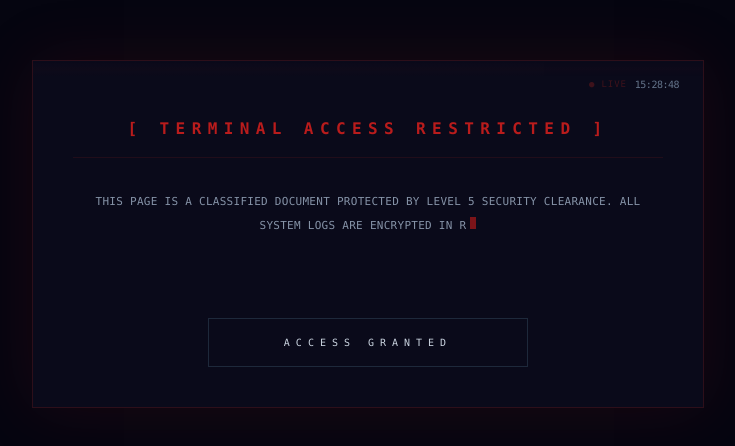
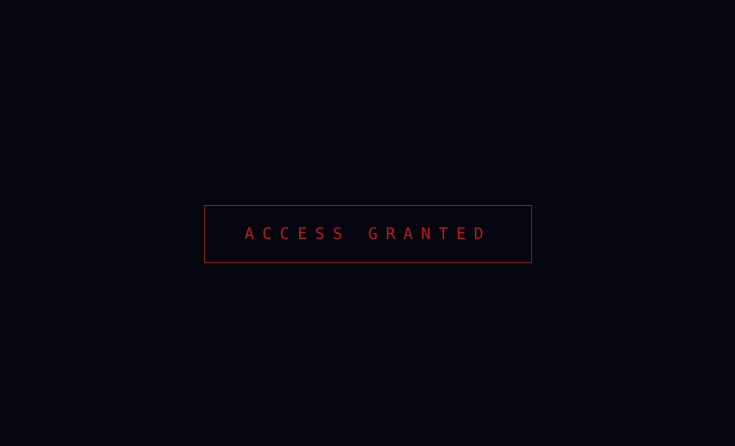
Before and after one commit to DEUNiverse-32/deuniverse-agent, a Next.js app: page / in a window 1280 px wide. Shown: the part 166-612 px from the top of the page, without its empty margins (272-1007 px from the left). Built offline with nearby package versions, Linux system fonts and the light colour scheme.

Commit message:
Refactor imports and simplify authorization logic

```diff
--- a/app/page.tsx
+++ b/app/page.tsx
@@ -1,125 +1,86 @@
 'use client';
 
 import { useState, useEffect } from 'react';
-import Header from './components/Header';
-import Dossier from './components/Dossier';
-import InternalLogs from './components/InternalLogs';
-import ExternalGateway from './components/ExternalGateway';
-import Archive from './components/Archive';
+import Header from '@/app/components/Header';
+import Dossier from '@/app/components/Dossier';
+import InternalLogs from '@/app/components/InternalLogs';
 
-const WARNING_MESSAGE = "THIS PAGE IS A CLASSIFIED DOCUMENT PROTECTED BY LEVEL 5 SECURITY CLEARANCE. ALL SYSTEM LOGS ARE ENCRYPTED IN REAL-TIME. UNAUTHORIZED ACCESS ATTEMPTS WILL BE TRACKED AND NEUTRALIZED IMMEDIATELY.";
+// 아직 컴포넌트 파일이 없는 탭들을 위한 임시 화면
+const Placeholder = ({ title }: { title: string }) => (
+  <div className="flex flex-col items-center justify-center py-32 border border-slate-900 bg-black/20 font-mono">
+    <span className="text-red-900/50 animate-pulse mb-4">● ACCESSING_DATA...</span>
+    <h3 className="text-slate-600 tracking-[0.4em] uppercase text-xs">[ {title} : CLASSIFIED ]</h3>
+  </div>
+);
 
 export default function Home() {
   const [isAuthorized, setIsAuthorized] = useState(false);
-  const [typedText, setTypedText] = useState('');
-  const [isGlitching, setIsGlitching] = useState(false);
-  const [currentTime, setCurrentTime] = useState('');
+  const [activeTab, setActiveTab] = useState('profile');
 
-  // KST 시간 업데이트 (상단 LIVE 표시용)
-  useEffect(() => {
-    const updateTime = () => {
-      const now = new Date();
-      const options: Intl.DateTimeFormatOptions = {
-        timeZone: 'Asia/Seoul',
-        hour: '2-digit',
-        minute: '2-digit',
-        second: '2-digit',
-        hour12: false,
-      };
-      const timeString = new Intl.DateTimeFormat('en-US', options).format(now);
-      setCurrentTime(timeString);
-    };
-
-    updateTime();
-    const timer = setInterval(updateTime, 1000);
-    return () => clearInterval(timer);
-  }, []);
-
-  const handleAuthorize = () => {
-    setIsGlitching(true);
-    setTimeout(() => {
-      setIsAuthorized(true);
-      setIsGlitching(false);
-    }, 500);
-  };
-
-  useEffect(() => {
-    if (isAuthorized || typedText.length === WARNING_MESSAGE.length) return;
-    let index = 0;
-    const intervalId = setInterval(() => {
-      setTypedText((prev) => WARNING_MESSAGE.slice(0, index + 1));
-      index++;
-      if (index === WARNING_MESSAGE.length) clearInterval(intervalId);
-    }, 50);
-    return () => clearInterval(intervalId);
-  }, [isAuthorized]);
+  // 보안 승인 로직 (기존과 동일)
+  const handleAuthorize = () => setIsAuthorized(true);
 
   if (!isAuthorized) {
+    // 보안 게이트 화면 (생략 가능, 기존 코드 유지)
     return (
-      <div className={`fixed inset-0 z-[100] flex flex-col items-center justify-center bg-[#050510] text-slate-300 p-6 font-mono ${isGlitching ? 'animate-glitch' : ''}`}>
-        {isGlitching && (
-          <div className="absolute inset-0 z-[110] bg-red-900/20 mix-blend-overlay animate-noise pointer-events-none"></div>
-        )}
-
-        <div className={`max-w-2xl w-full border border-red-900/30 p-10 bg-[#0a0a1a] shadow-[0_0_60px_rgba(153,27,27,0.15)] relative overflow-hidden ${isGlitching ? 'scale-105 duration-75' : 'duration-500'}`}>
-          {/* 우측 상단 KST 시계 유지 */}
-          <div className="absolute top-4 right-6 flex items-center space-x-2">
-            <span className="text-[9px] text-red-900/60 tracking-widest animate-pulse">● LIVE</span>
-            <span className="text-[10px] text-slate-500 tracking-tighter">{currentTime}</span>
-          </div>
-
-          <div className="absolute inset-0 bg-gradient-to-b from-transparent via-red-900/5 to-transparent pointer-events-none h-4 w-full animate-pulse"></div>
-
-          <div className="relative z-10 flex flex-col items-center mt-4">
-            <h1 className="w-full text-center text-red-700 font-bold text-sm md:text-base mb-8 tracking-[0.4em] border-b border-red-900/20 pb-4 whitespace-nowrap">
-              [ TERMINAL ACCESS RESTRICTED ]
-            </h1>
-
-            <p className="text-center text-slate-400 leading-6 text-[11px] mb-12 break-words opacity-90 min-h-[5rem] font-light tracking-wide uppercase">
-              {typedText}
-              <span className={`inline-block ml-1 w-1.5 h-3 bg-red-700 ${typedText.length < WARNING_MESSAGE.length ? 'animate-pulse' : 'hidden'}`}></span>
-            </p>
-
-            <button
-              onClick={handleAuthorize}
-              disabled={isGlitching}
-              className="w-full max-w-xs py-4 border border-slate-800 hover:border-red-900/50 hover:bg-red-950/20 hover:text-white transition-all duration-700 text-[10px] tracking-[0.6em] uppercase group"
-            >
-              <span className="group-hover:animate-pulse">
-                {isGlitching ? 'BYPASSING...' : 'ACCESS GRANTED'}
-              </span>
-            </button>
-          </div>
-        </div>
-
-        <style jsx global>{`
-          @keyframes glitch {
-            0% { transform: translate(0); }
-            20% { transform: translate(-5px, 5px); }
-            40% { transform: translate(-5px, -5px); }
-            60% { transform: translate(5px, 5px); }
-            80% { transform: translate(5px, -5px); }
-            100% { transform: translate(0); }
-          }
-          .animate-glitch {
-            animation: glitch 0.1s linear infinite;
-          }
-        `}</style>
-
-        {/* 하단 텍스트 영역 제거됨 */}
+      <div className="fixed inset-0 z-[100] flex flex-col items-center justify-center bg-[#050510] text-slate-300 font-mono">
+        <button onClick={handleAuthorize} className="px-10 py-4 border border-red-900 text-red-700 tracking-[0.5em] hover:bg-red-900 hover:text-white transition-all">
+          ACCESS GRANTED
+        </button>
       </div>
     );
   }
 
   return (
-    <div className="min-h-screen bg-[#050510] text-slate-300 relative selection:bg-red-900 selection:text-white overflow-x-hidden">
-      <main className="container mx-auto px-6 py-24 max-w-5xl relative z-10 animate-in fade-in duration-1000">
+    <div className="min-h-screen bg-[#050510] text-slate-300 font-mono selection:bg-red-900 selection:text-white">
+      <main className="container mx-auto px-6 py-12 max-w-5xl">
+        {/* 상단 헤더 섹션 */}
         <Header />
-        <div className="space-y-48 mt-32">
-          <section id="dossier"><Dossier /></section>
-          <section id="internal-logs"><InternalLogs /></section>
-          <section id="external-gateway"><ExternalGateway /></section>
-          <section id="archive"><Archive /></section>
+
+        {/* 탭 내비게이션 섹션 */}
+        <nav className="flex flex-wrap gap-x-8 gap-y-4 my-16 border-b border-slate-900/50 pb-6 justify-center md:justify-start">
+          {[
+            { id: 'profile', label: 'PROFILE' },
+            { id: 'log', label: 'LOG' },
+            { id: 'report', label: 'REPORT' },
+            { id: 'deuniverse', label: 'DEUNIVERSE' },
+            { id: 'book', label: 'BOOK' },
+            { id: 'data', label: 'DATA' },
+            { id: 'etc', label: 'ETC.' },
+          ].map((tab) => (
+            <button
+              key={tab.id}
+              onClick={() => setActiveTab(tab.id)}
+              className={`text-[10px] tracking-[0.3em] transition-all duration-300 ${
+                activeTab === tab.id
+                ? 'text-red-700 font-bold border-b border-red-700 pb-1'
+                : 'text-slate-600 hover:text-slate-400'
+              }`}
+            >
+              {tab.label}
+            </button>
+          ))}
+
+          {/* 외부 메모리 (블로그 링크) */}
+          <a
+            href="https://blog.naver.com/inkedwithyou"
+            target="_blank"
+            rel="noopener noreferrer"
+            className="text-[10px] tracking-[0.3em] text-slate-600 hover:text-red-900 transition-colors flex items-center"
+          >
+            EXTERNAL MEMORY <span className="ml-1 text-[8px]">↗</span>
+          </a>
+        </nav>
+
+        {/* 탭 콘텐츠 영역 */}
+        <div className="animate-in fade-in slide-in-from-bottom-2 duration-1000">
+          {activeTab === 'profile' && <Dossier />}
+          {activeTab === 'log' && <InternalLogs />}
+          {activeTab === 'report' && <Placeholder title="REPORT" />}
+          {activeTab === 'deuniverse' && <Placeholder title="DEUNIVERSE" />}
+          {activeTab === 'book' && <Placeholder title="BOOK" />}
+          {activeTab === 'data' && <Placeholder title="DATA" />}
+          {activeTab === 'etc' && <Placeholder title="ETC." />}
         </div>
       </main>
     </div>
```
